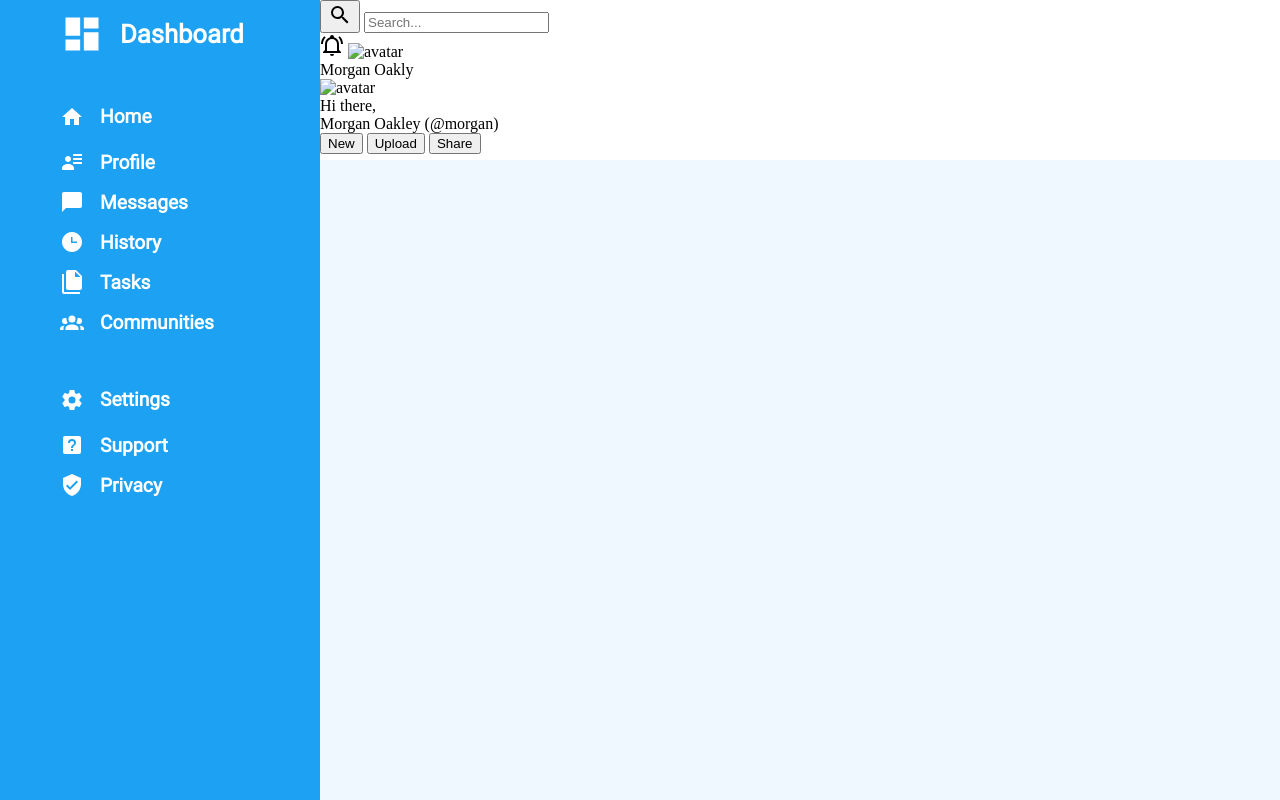
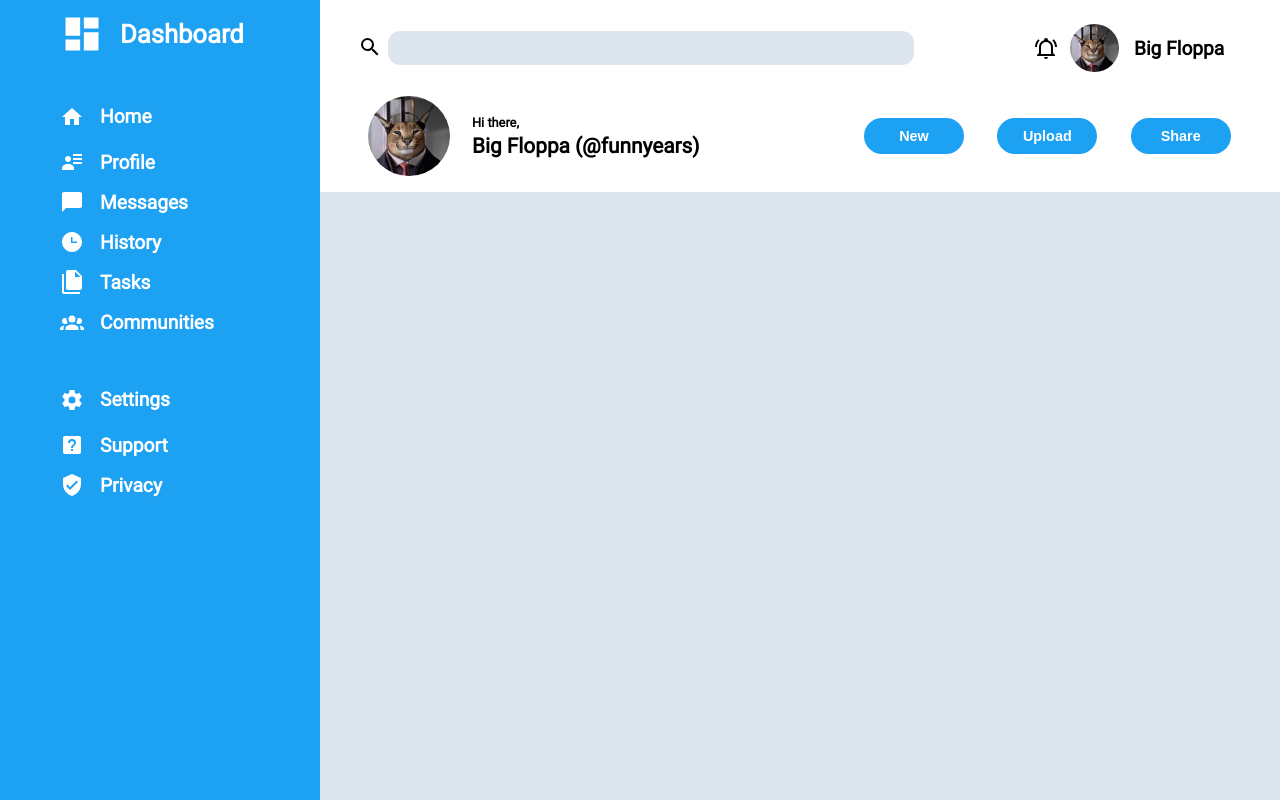
Before and after one commit to kwazap/odin-dashboard, a plain HTML site: page index.html in a window 1280 px wide. Drawn offline with Linux system fonts and the light colour scheme.

Commit message:
Style top bar

```diff
--- a/index.html
+++ b/index.html
@@ -40,21 +40,25 @@
             </div>
         </div>
         <div class="top">
-            <div>
-                <form action="">
-                    <button type="submit"><img src="../Icons/magnify.svg" alt="search icon" width="24px"></button>
-                    <input type="text" placeholder="Search...">
-                </form>
-                <img src="../Icons/bell-ring-outline.svg" alt="ringing bell icon" width="24px">
-                <img src="" alt="avatar">
-                <div>Morgan Oakly</div>
-            </div>
-            <div>
-                <img src="" alt="avatar">
-                <div>Hi there, <br> <span>Morgan Oakley (@morgan)</span></div>
-                <button>New</button>
-                <button>Upload</button>
-                <button>Share</button>
+            <div class="top-wrapper">
+                <div class="search">
+                    <form action="">
+                        <button type="submit"><img src="../Icons/magnify.svg" alt="search icon" width="24px"></button>
+                        <input type="text" placeholder="">
+                    </form>
+                    <img src="../Icons/bell-ring-outline.svg" alt="ringing bell icon" width="24px" class="notification-bell">
+                    <img src="../images/CEOFloppa2.jpg" alt="avatar" class="avatar">
+                    <div>Big Floppa</div>
+                </div>
+                <div class="action">
+                    <img src="../images/CEOFloppa2.jpg" alt="avatar" class="avatar-big">
+                    <div class="greeting">Hi there, <br> <span>Big Floppa (@funnyears)</span></div>
+                    <div class="action-button-wrapper">
+                        <button class="action-buttons">New</button>
+                        <button class="action-buttons">Upload</button>
+                        <button class="action-buttons">Share</button>
+                    </div>
+                </div>
             </div>
         </div>
         <div class="content">
--- a/style.css
+++ b/style.css
@@ -1,13 +1,14 @@
+@font-face {
+    font-family: roboto;
+    src: url(../fonts/Roboto-Regular.ttf);
+}
+
 html, body {
     padding: 0;
     margin: 0;
     height: 100vh;
     width: 100vw;
-}
-
-@font-face {
-    font-family: roboto;
-    src: url(../fonts/Roboto-Regular.ttf);
+    font-family: 'roboto';
 }
 
 .wrapper {
@@ -25,7 +26,7 @@ html, body {
 }
 
 .content {
-    background-color: aliceblue;
+    background-color:rgb(221, 230, 238);
     grid-area: 2 / 2 / 3 / 3;
 }
 
@@ -56,7 +57,6 @@ html, body {
     row-gap: 16px;
     grid-template-rows: repeat(auto-fit, minmax(25px, 35px));
     font-weight: bold;
-    font-family: 'roboto';
     font-size: 1.2rem;
 
 }
@@ -65,3 +65,85 @@ html, body {
     font-size: 1.6rem;
     margin-top: 16px;
 }
+
+.top-wrapper {
+    display: grid;
+    grid-template-columns: 1fr;
+    grid-template-rows: 1fr 1fr;
+    margin: 0 16px 0 16px;
+}
+
+.search {
+    display: grid;
+    grid-template-columns: 1fr 36px 64px 130px;
+    grid-template-rows: 1fr;
+    align-items: center;
+}
+
+.action {
+    display: grid;
+    grid-template-columns: 104px 1fr 400px;
+    grid-template-rows: 1fr;
+    align-items: center;
+    margin: 0 0 16px 32px;
+}
+
+form {
+    display: flex;
+    margin-left: 16px;
+}
+
+input {
+    border-radius: 12px;
+    height: 32px;
+    flex: 1;
+    margin-right: 120px;
+    background-color: rgb(221, 230, 238);
+    border-style: none;
+}
+
+form button{
+    background-color: white;
+    border-style: none;
+}
+
+.avatar, .avatar-big{
+    border-radius: 50%;
+    border-style: none;
+    height: 48px;
+}
+
+.search > div {
+    font-size: 1.2rem;
+    font-weight: bold;
+}
+
+.avatar-big {
+    height:80px;
+}
+
+.greeting {
+    font-weight: bold;
+    font-size: 0.8rem;
+    line-height: 1.4rem;
+}
+
+span {
+    font-size: 1.3rem;
+}
+
+.action-button-wrapper {
+    display: grid;
+    grid-template-columns: 1fr 1fr 1fr;
+}
+
+.action-buttons{
+    background-color: #1DA1F2;
+    color:white;
+    border-radius: 24px;
+    border-style: none;
+    width: 100px;
+    height: 36px;
+    font-weight: bold;
+    font-size: 0.9rem;
+}
```
Also changed, not shown: images/CEOFloppa2.jpg (added).
